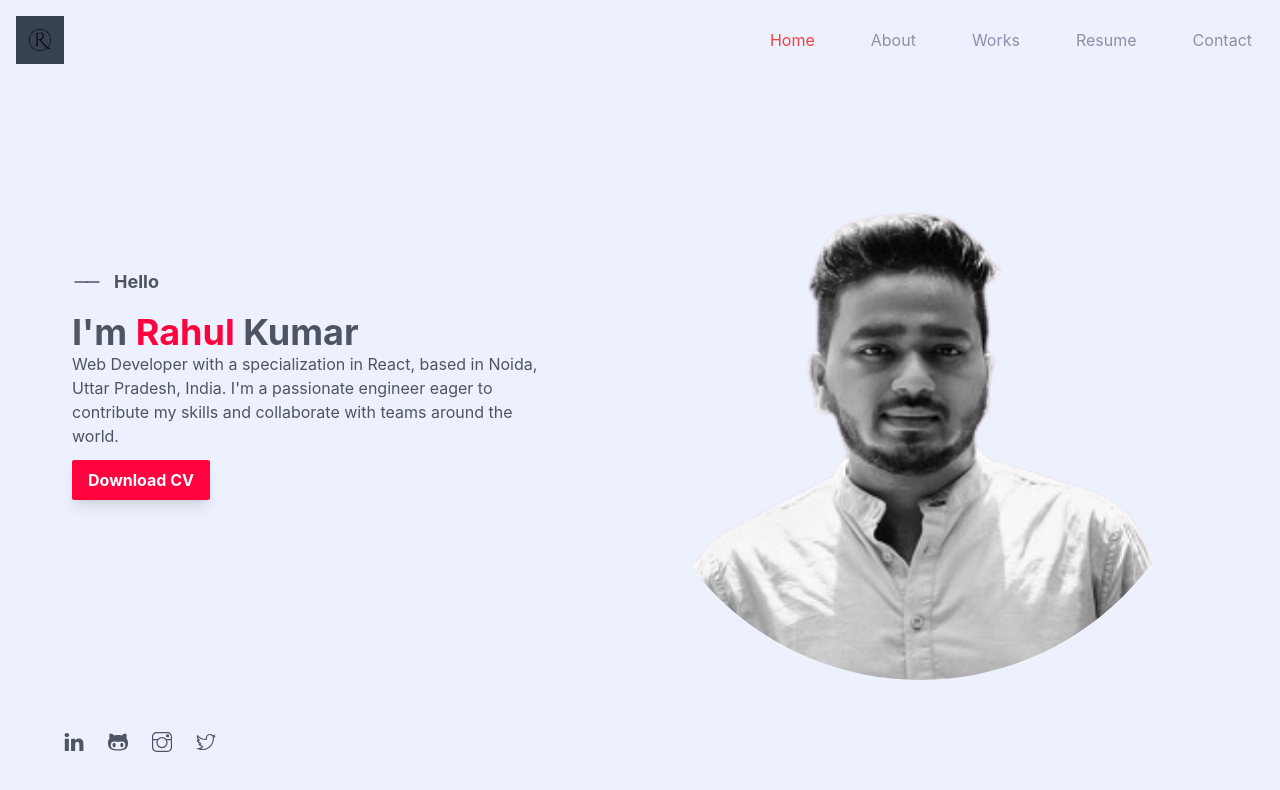
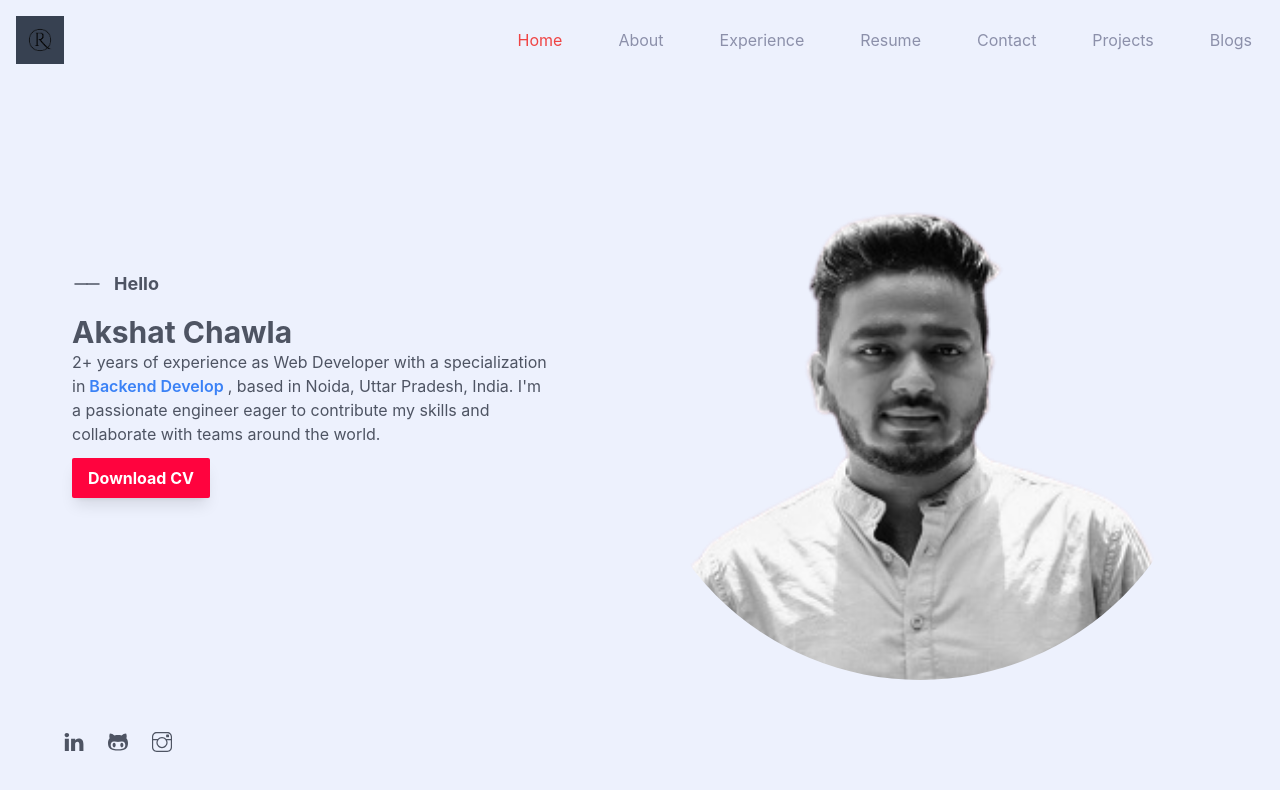
Before and after one commit to mobrilzAkshat/portfolio, a React (Vite) app: page / in a window 1280 px wide. Shown: the top 790 px of the page. Built offline with nearby package versions, Linux system fonts and the light colour scheme; no server answers.

Commit message:
Home page changed

```diff
--- a/package.json
+++ b/package.json
@@ -10,13 +10,17 @@
     "preview": "vite preview"
   },
   "dependencies": {
+    "@emotion/react": "^11.11.4",
     "appwrite": "^13.0.1",
     "framer-motion": "^10.17.4",
     "react": "^18.2.0",
+    "react-awesome-reveal": "^4.2.8",
     "react-dom": "^18.2.0",
     "react-icons": "^4.11.0",
     "react-router-dom": "^6.16.0",
     "react-router-hash-link": "^2.4.3",
+    "react-simple-typewriter": "^5.0.1",
+    "typewriter-effect": "^2.21.0",
     "uuid": "^9.0.1"
   },
   "devDependencies": {
--- a/src/component/Header/NavigationLinks.tsx
+++ b/src/component/Header/NavigationLinks.tsx
@@ -9,9 +9,11 @@ function NavigationLinks({ closeMobileMenu }: any) {
   const navLinks = [
     { path: "/", text: "Home" },
     { path: "/About", text: "About" },
-    { path: "/Work", text: "Works" },
+    { path: "/Work", text: "Experience" },
     { path: "/Resume", text: "Resume" },
     { path: "/Contact", text: "Contact" },
+    { path: "/Projects", text: "Projects" },
+    { path: "/Blogs", text: "Blogs" },
   ];
 
   const activeLinkStyle = "text-red-500";
--- a/src/component/SocialMediaIcons/SocialMediaIcons.tsx
+++ b/src/component/SocialMediaIcons/SocialMediaIcons.tsx
@@ -2,9 +2,8 @@ import { TfiInstagram, TfiGithub, TfiTwitter, TfiLinkedin } from "react-icons/tf
 
 const SocialMediaIcons = () => {
     const instagramLink = `https://www.instagram.com/irahulks/`;
-    const gitHubLink = `https://github.com/irahulkumar1`;
-    const twitterLink = `https://twitter.com/irahulkv`;
-    const linkedInLink = `https://www.linkedin.com/in/irahulk/`;
+    const gitHubLink = `https://github.com/akshatchawla1997`;
+    const linkedInLink = `https://www.linkedin.com/in/akshat-sd1/`;
 
     return (
         <ul className="flex gap-6">
@@ -38,16 +37,6 @@ const SocialMediaIcons = () => {
                     <TfiInstagram className="icon" />
                 </a>
             </li>
-            <li className="cursor-pointer group transform transition-transform duration-500 hover:scale-125">
-                <a
-                    href={twitterLink}
-                    target="_blank"
-                    rel="noopener noreferrer"
-                    className="icon-link"
-                >
-                    <TfiTwitter className="icon" />
-                </a>
-            </li>
         </ul>
     );
 };
--- a/src/pages/About/skillData.tsx
+++ b/src/pages/About/skillData.tsx
@@ -1,11 +1,11 @@
-import { BiLogoTypescript, BiLogoTailwindCss, BiLogoRedux, BiLogoJavascript, BiLogoReact, BiLogoHtml5, BiLogoCss3, BiLogoNodejs } from 'react-icons/bi';
+import { BiLogoTypescript, BiLogoTailwindCss, BiLogoRedux, BiLogoJavascript, BiLogoReact, BiLogoNodejs, BiLogoDjango, BiLogoPython } from 'react-icons/bi';
 
 export const skills = [
-  { name: 'JavaScript', percentage: 70, icon: <BiLogoJavascript /> },
-  { name: 'React', percentage: 85, icon: <BiLogoReact /> },
-  { name: 'TypeScript', percentage: 65, icon: <BiLogoTypescript /> },
+  { name: 'JavaScript', percentage: 75, icon: <BiLogoJavascript /> },
+  { name: 'React', percentage: 55, icon: <BiLogoReact /> },
+  { name: 'Python', percentage: 65, icon: <BiLogoPython /> },
   { name: 'Redux', percentage: 60, icon: <BiLogoRedux /> },
-  { name: 'HTML & CSS', percentage: 76, icon: <><BiLogoHtml5 /> <BiLogoCss3 /></> },
+  { name: 'Node.js', percentage: 76, icon: <BiLogoNodejs /> },
   { name: 'Tailwind', percentage: 65, icon: <BiLogoTailwindCss /> },
-  { name: 'Node.js', percentage: 50, icon: <BiLogoNodejs /> },
+  { name: 'Django', percentage: 60, icon: <BiLogoDjango/> },
 ];
--- a/src/pages/Home.tsx
+++ b/src/pages/Home.tsx
@@ -1,69 +1,13 @@
-import { useEffect, useState } from "react";
 import { motion } from "framer-motion";
 import profileImg from "../assets/Profile/profile.png";
 import SocialMediaIcons from "../component/SocialMediaIcons/SocialMediaIcons";
 import { HiOutlineMinus } from "react-icons/hi";
 import { Resume } from "../component/ResumeButton/ResumeButton";
-import { v4 as uuidv4 } from 'uuid';
-import { databases, DATABASE_ID, COLLECTION_ID, DOCUMENT_ID } from '../appwrite/appwriteConfig';
+import { Fade, Slide } from "react-awesome-reveal";
+import { Typewriter } from 'react-simple-typewriter'
+
 
 const Home = () => {
-  const [viewCount, setViewCount] = useState<number>();
-
-  useEffect(() => {
-    const storedCount = localStorage.getItem('viewCount');
-    if (storedCount) {
-      setViewCount(parseInt(storedCount));
-    } else {
-      incrementViewCount();
-    }
-  }, []);
-
-  const incrementViewCount = () => {
-    const userId = localStorage.getItem('userId');
-
-    if (!userId) {
-      const newUserId = uuidv4();
-      localStorage.setItem('userId', newUserId);
-
-      databases.getDocument(DATABASE_ID, COLLECTION_ID, DOCUMENT_ID)
-        .then((response) => {
-          const documentData = response;
-          const currentVisitCount = documentData.visitCount || 0;
-          const updatedVisitCount = currentVisitCount + 1;
-          setViewCount(updatedVisitCount);
-          localStorage.setItem('viewCount', updatedVisitCount.toString());
-
-          databases.updateDocument(
-            DATABASE_ID,
-            COLLECTION_ID,
-            DOCUMENT_ID,
-            { "visitCount": updatedVisitCount }
-          ).catch((error) => {
-            console.error('Error updating document:', error);
-          });
-        })
-        .catch((error) => {
-          console.error('Error fetching document:', error);
-        });
-    }
-  };
-
-  useEffect(() => {
-    if (viewCount === null) {
-      databases.getDocument(DATABASE_ID, COLLECTION_ID, DOCUMENT_ID)
-        .then((response) => {
-          const documentData = response;
-          const currentVisitCount = documentData.visitCount || 0;
-          setViewCount(currentVisitCount);
-          localStorage.setItem('viewCount', currentVisitCount.toString());
-        })
-        .catch((error) => {
-          console.error('Error fetching document:', error);
-        });
-    }
-  }, [viewCount]);
-
   const containerVariants = {
     hidden: { opacity: 0 },
     visible: {
@@ -120,12 +64,13 @@ const Home = () => {
           </div>
           <div className="text-left">
             <p>
-              <span className="block text-4xl font-bold">
-                I'm <span className="text-highLighter">Rahul</span> Kumar
-              </span>
-              Web Developer with a specialization in React, based in
+            <Slide>
+              <h1 className="font-bold text-3xl">Akshat Chawla</h1>
+            </Slide>
+              2+ years of experience as Web Developer with a specialization in<span className="font-semibold text-blue-500"> <Typewriter loop={true} words={['MERN Stack Developer ','Backend Developer', 'React.js Developer', 'Node.js Developer', 'Python Developer', 'Django Developer']}/> </span>, based in
               Noida, Uttar Pradesh, India. I'm a passionate engineer eager to contribute my skills
               and collaborate with teams around the world.
+
             </p>
             <div>
               <Resume />
@@ -147,11 +92,6 @@ const Home = () => {
           transition={{ delay: 1, duration: 0.5 }}
         >
           <SocialMediaIcons />
-          {viewCount !== undefined && (
-            <div className="mt-4">
-              <span>Visit Count:</span> {viewCount}
-            </div>
-          )}
         </motion.div>
       </section>
     </motion.main>
```
